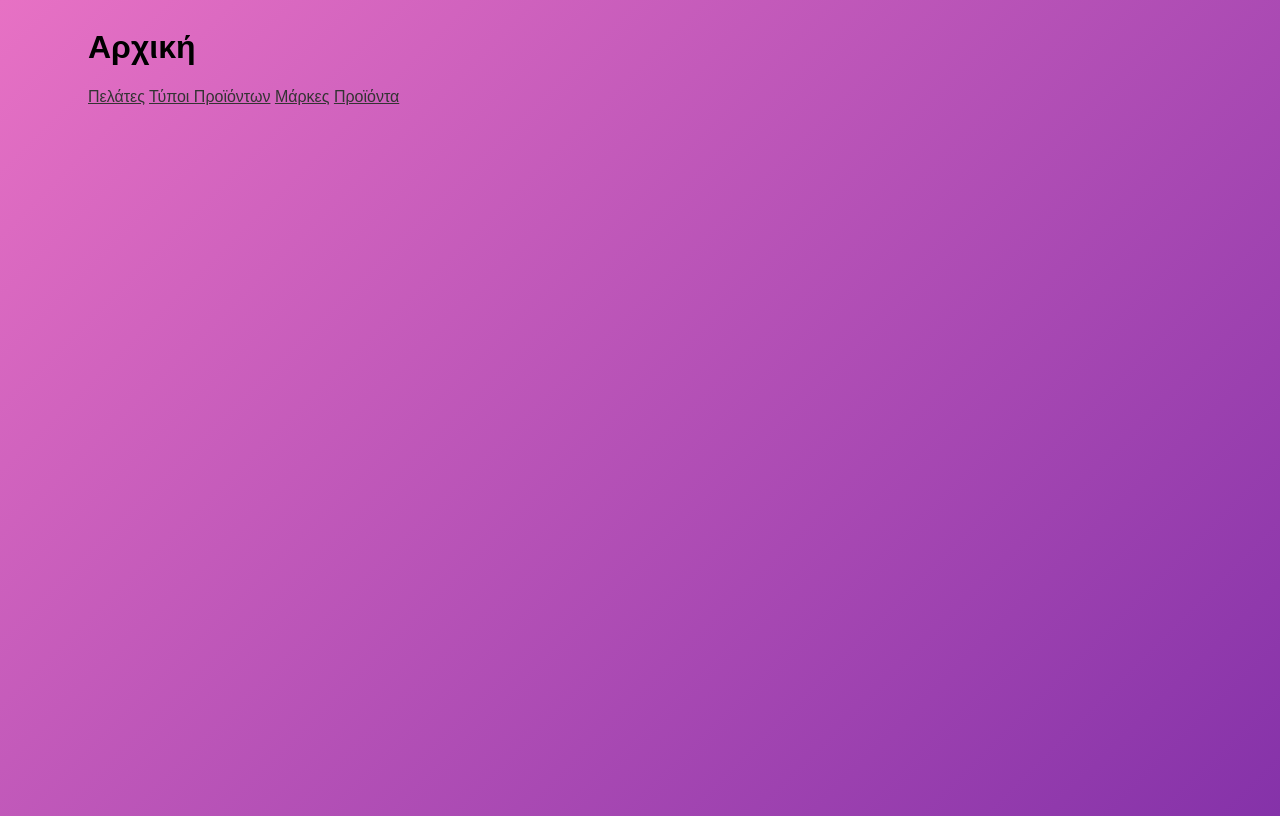
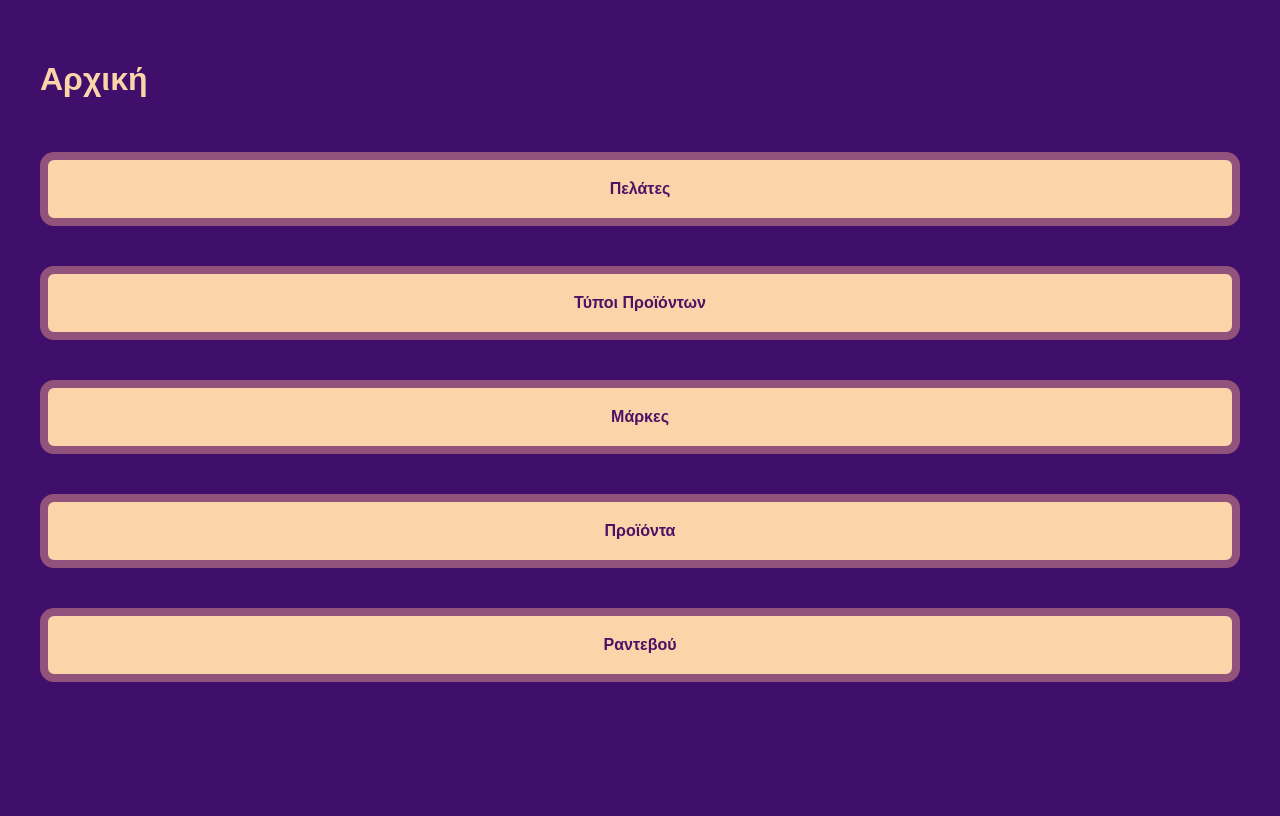
Before and after one commit to vKokkala/hairdresser-web-app, a Django app: template salon/templates/salon/home.html in a window 1280 px wide. After the commit the page ends 682 px from the top, so only its background shows below. Run offline with Django 5.2, Linux system fonts and the light colour scheme; the template is opened without the code that fills it, so the values that code supplies are empty.

Commit message:
feat: add a little bit of ui/theme

```diff
--- a/salon/templates/salon/home.html
+++ b/salon/templates/salon/home.html
@@ -1,16 +1,15 @@
 {% extends "base.html" %}
+{% block title %}Αρχική{% endblock %}
+{% block content %}
 
-{% block title %}Αρχική{% endblock %}
+<h1>Αρχική</h1>
 
-{% block content %}
-  <h1>Αρχική</h1>
+<nav class="wrapper">
+  <a class="nav-btn" href="{% url 'customer' %}">Πελάτες</a>
+  <a class="nav-btn" href="{% url 'product-type' %}">Τύποι Προϊόντων</a>
+  <a class="nav-btn" href="{% url 'brand' %}">Μάρκες</a>
+  <a class="nav-btn" href="{% url 'product' %}">Προϊόντα</a>
+  <a class="nav-btn" href="{% url 'appointment' %}">Ραντεβού</a>
+</nav>
 
-  <nav>
-    <a href="{% url 'customer' %}">Πελάτες</a>
-    <a href="{% url 'product-type' %}">Τύποι Προϊόντων</a>
-    <a href="{% url 'brand' %}">Μάρκες</a>
-    <a href="{% url 'product' %}">Προϊόντα</a>
-    {% comment %} <a href="{% url 'appointment' %}">Ραντεβού</a> {% endcomment %}
-    {% comment %} <a href="{% url 'history' %}">Ιστορικό</a> {% endcomment %}
-  </nav>
 {% endblock %}
--- a/static/css/base.css
+++ b/static/css/base.css
@@ -1,17 +1,100 @@
 body {
+  display: flex;
+  flex-direction: column;
+  font-family: sans-serif;
+  background-color: #3f0f6b;
+  box-sizing: border-box;
+  min-height: 100vh;
+  margin: 0;
+}
+
+main {
   display: flex;
   flex: 1;
   flex-direction: column;
-  font-family: sans-serif;
-  padding: 0 10vh ;
-  background: linear-gradient(135deg, #e771c4, #8532a9);
-  min-height: 100vh;
+  margin: 40px;
 }
 
-table { width: 100%; border-collapse: collapse; }
-th, td { text-align: left; padding: 8px 12px; border-bottom: 1px solid #ddd; }
-th { background: #f5f5f5; }
+h1 {
+  color: #fbd4a9;
+}
 
-a { color: #333; }
+a {
+  color: #fbd4a9;
+}
 
-button { padding: 8px 16px; cursor: pointer; }
+hr {
+  border: none;
+  border-top: 1px solid #91527b;
+  margin: 12px 0;
+}
+
+nav {
+  display: flex;
+  gap: 16px;
+  padding: 12px 0;
+}
+
+table {
+  width: 100%;
+  border-collapse: collapse;
+}
+
+th,
+td {
+  text-align: left;
+  padding: 8px 12px;
+  border-bottom: 1px solid #91527b;
+}
+
+th {
+  background: #4c1264;
+  color: #fbd4a9;
+}
+
+td {
+  color: #fbd4a9;
+}
+
+fieldset {
+  border: 2px solid #91527b;
+  border-radius: 8px;
+  padding: 16px;
+  margin-bottom: 16px;
+}
+
+legend {
+  color: #fbd4a9;
+  font-weight: bold;
+  padding: 0 8px;
+}
+
+button {
+  padding: 8px 20px;
+  cursor: pointer;
+  background: #fbd4a9;
+  color: #4c1264;
+  border: 2px solid #91527b;
+  border-radius: 8px;
+  font-weight: 800;
+}
+
+.nav-btn {
+  display: inline-block;
+  padding: 20px 80px;
+  cursor: pointer;
+  text-decoration: none;
+  background: #fbd4a9;
+  color: #4c1264;
+  border-radius: 14px;
+  font-weight: 800;
+  text-align: center;
+  border: 8px solid #91527b;
+}
+
+.wrapper {
+  display: flex;
+  flex-direction: column;
+  gap: 40px;
+  margin-top: 20px;
+}
```
Also changed, not shown: salon/templates/salon/appointment/list.html (+36 -0 lines), salon/templates/salon/customer/list.html (+8 -12 lines), salon/urls.py (+9 -0 lines), salon/utils/views.py (+10 -6 lines), salon/views.py (+12 -5 lines), inspo.png (added).
